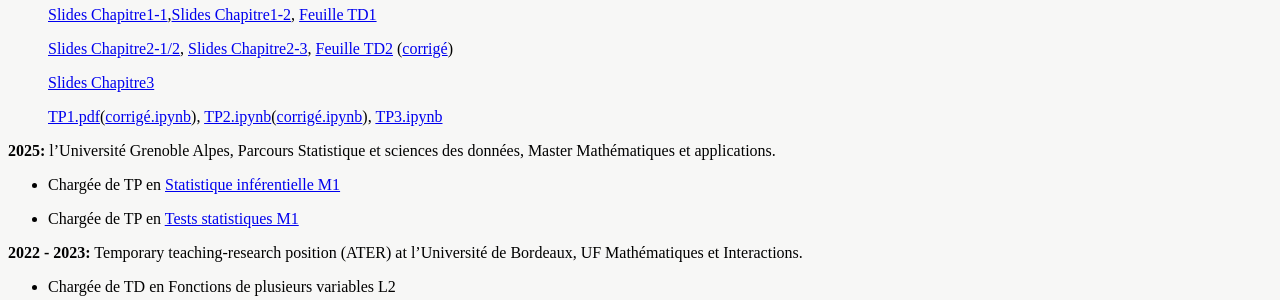
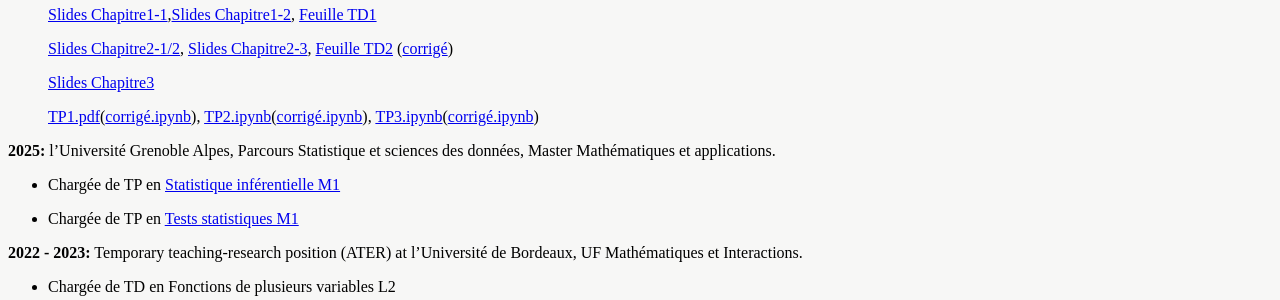
Before and after one commit to yiyej/yiyej.github.io, a Jekyll site: the page built from teaching.md, in a window 1280 px wide. Shown: the part 122-422 px from the top of the page. Built offline with Jekyll 4.4.1, drawn with Linux system fonts in a browser that asks for light colours.

Commit message:
Update teaching.md

```diff
--- a/teaching.md
+++ b/teaching.md
@@ -12,7 +12,7 @@ title: Teaching
 
   <a href="/assets/rennes/2627/ops/ops_ch3_slides.pdf">Slides Chapitre3</a>
 
-  <a href="/assets/rennes/2627/ops/tp1_ops2627.pdf">TP1.pdf</a>(<a href="/assets/rennes/2627/ops/TP1_2026-2027_corrige_Jupyter.ipynb">corrigé.ipynb</a>), <a href="/assets/rennes/2627/ops/TP2_OPS_2026_2027_machine_etudiants.ipynb">TP2.ipynb</a>(<a href="/assets/rennes/2627/ops/TP2_OPS_2026_2027_machine_corrige.ipynb">corrigé.ipynb</a>), <a href="/assets/rennes/2627/ops/TP3_ops.ipynb">TP3.ipynb</a>
+  <a href="/assets/rennes/2627/ops/tp1_ops2627.pdf">TP1.pdf</a>(<a href="/assets/rennes/2627/ops/TP1_2026-2027_corrige_Jupyter.ipynb">corrigé.ipynb</a>), <a href="/assets/rennes/2627/ops/TP2_OPS_2026_2027_machine_etudiants.ipynb">TP2.ipynb</a>(<a href="/assets/rennes/2627/ops/TP2_OPS_2026_2027_machine_corrige.ipynb">corrigé.ipynb</a>), <a href="/assets/rennes/2627/ops/TP3_ops.ipynb">TP3.ipynb</a>(<a href="/assets/rennes/2627/ops/TP3_ops_corrigé.ipynb">corrigé.ipynb</a>)
 
 
 **2025:** l’Université Grenoble Alpes, Parcours Statistique et sciences des données, Master Mathématiques et applications.
```
